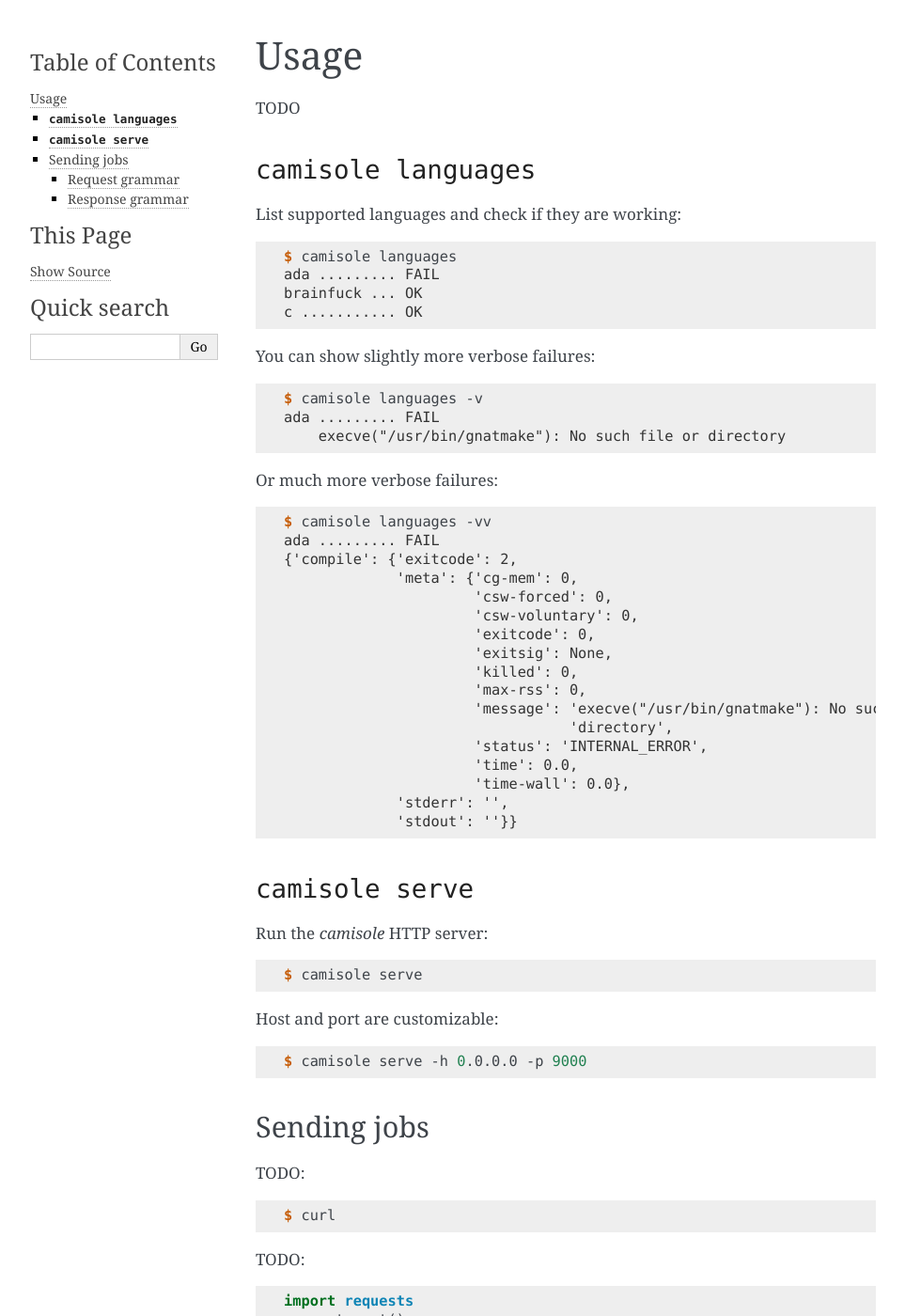
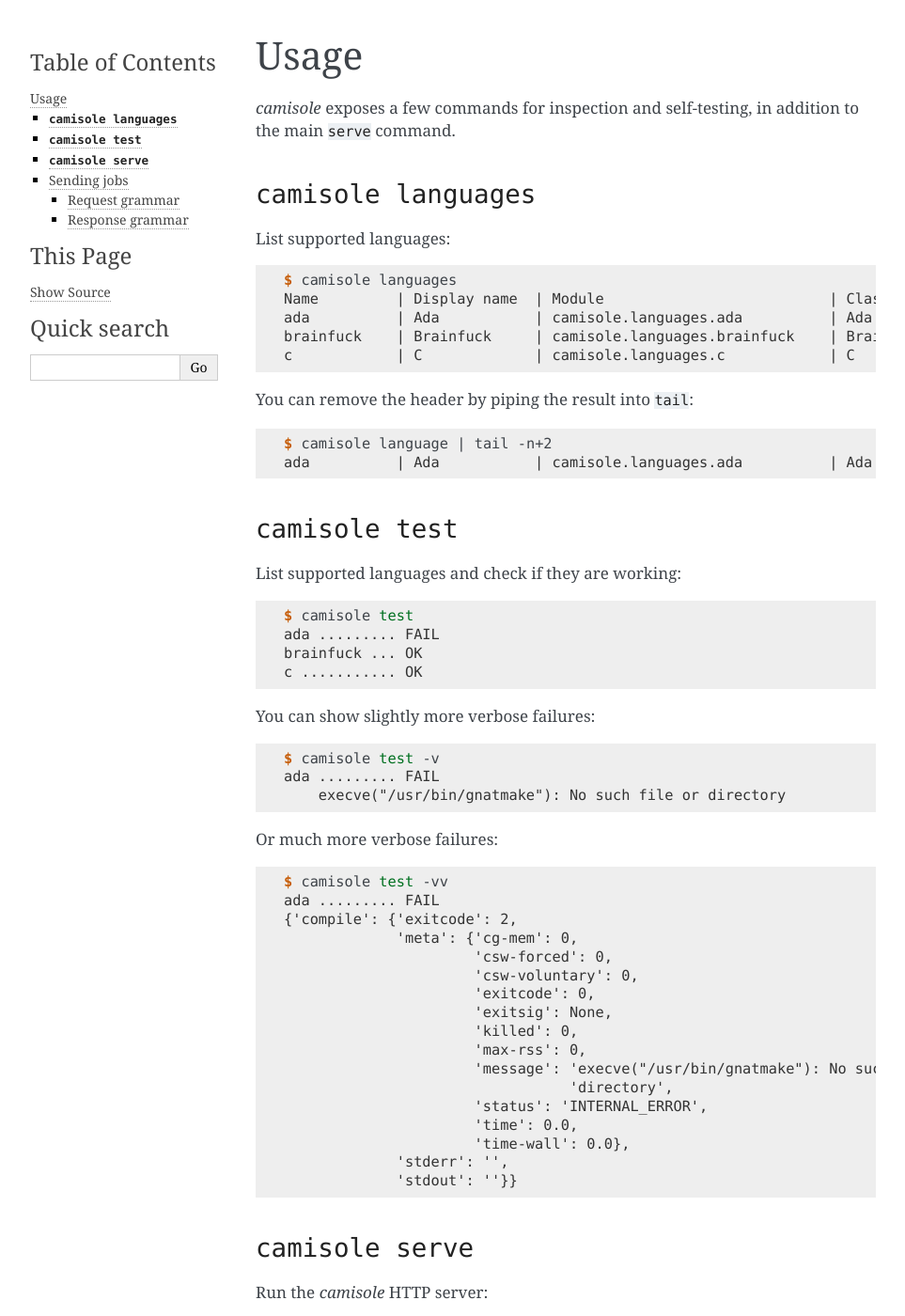
Before and after one commit to prologin/camisole, a Sphinx documentation site: the page built from doc/usage.rst, in a window 1280 px wide and 1400 px high. Shown: the whole window at 94% size, without its empty margins (148-1111 px from the left). Built offline with Sphinx 7.4.7, drawn with Linux system fonts in a browser that asks for light colours; pages that are not in the unit, such as notebooks, are missing from menus.

Commit message:
__main__: 'languages' → 'test'; 'languages' now lists langs w/out testing

```diff
--- a/doc/extending.rst
+++ b/doc/extending.rst
@@ -47,7 +47,7 @@ With that in mind, create a new Python script that defines a subclass of
 * ``reference_source`` is the source, written in the target language, of a
   program that shall output the string ``42\n`` (including the newline).
   This *reference program* will be used to test for working languages, eg. when
-  calling :ref:`usage-languages`, so it is important to get it right.
+  calling :ref:`usage-test`, so it is important to get it right.
 
 By simply creating this class and making it known to |project|, you'll be able
 to submit jobs written in LOLCODE. By default, the name of the newly defined
@@ -63,7 +63,7 @@ If you like, you can overwrite the language name::
 .. highlight:: console
 
 To check if |project| recognizes your new language, add the path to
-``lolcode.py`` to the |project| path and run :ref:`usage-languages`::
+``lolcode.py`` to the |project| path and run :ref:`usage-test`::
 
     $ export CAMISOLEPATH=~/mylangs  # so camisole can find lolcode.py
     $ camisole -m lolcode languages
--- a/doc/usage.rst
+++ b/doc/usage.rst
@@ -3,29 +3,49 @@ Usage
 
 .. highlight:: console
 
-TODO
+|project| exposes a few commands for inspection and self-testing, in addition
+to the main ``serve`` command.
 
 .. _usage-languages:
 
 ``camisole languages``
 ----------------------
 
+List supported languages::
+
+    $ camisole languages
+    Name         | Display name  | Module                          | Class name
+    ada          | Ada           | camisole.languages.ada          | Ada
+    brainfuck    | Brainfuck     | camisole.languages.brainfuck    | Brainfuck
+    c            | C             | camisole.languages.c            | C
+
+
+You can remove the header by piping the result into ``tail``::
+
+    $ camisole language | tail -n+2
+    ada          | Ada           | camisole.languages.ada          | Ada
+
+.. _usage-test:
+
+``camisole test``
+-----------------
+
 List supported languages and check if they are working::
 
-    $ camisole languages
+    $ camisole test
     ada ......... FAIL
     brainfuck ... OK
     c ........... OK
 
 You can show slightly more verbose failures::
 
-    $ camisole languages -v
+    $ camisole test -v
     ada ......... FAIL
         execve("/usr/bin/gnatmake"): No such file or directory
 
 Or much more verbose failures::
 
-    $ camisole languages -vv
+    $ camisole test -vv
     ada ......... FAIL
     {'compile': {'exitcode': 2,
                  'meta': {'cg-mem': 0,
```
Also changed, not shown: 1 other file.
